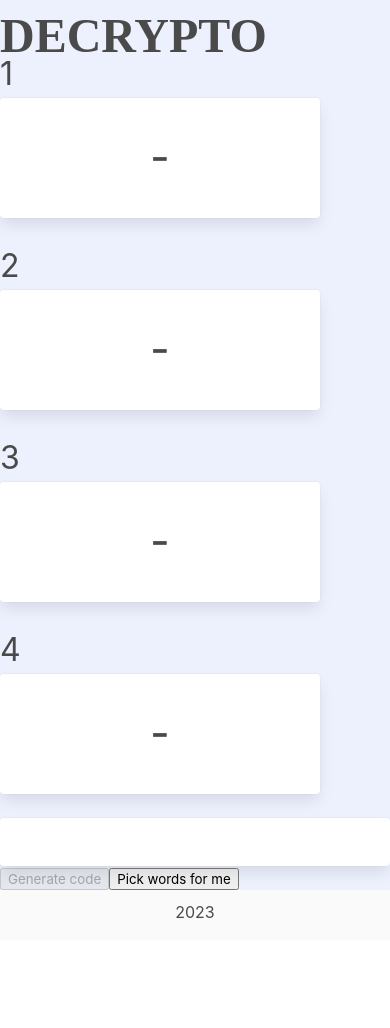
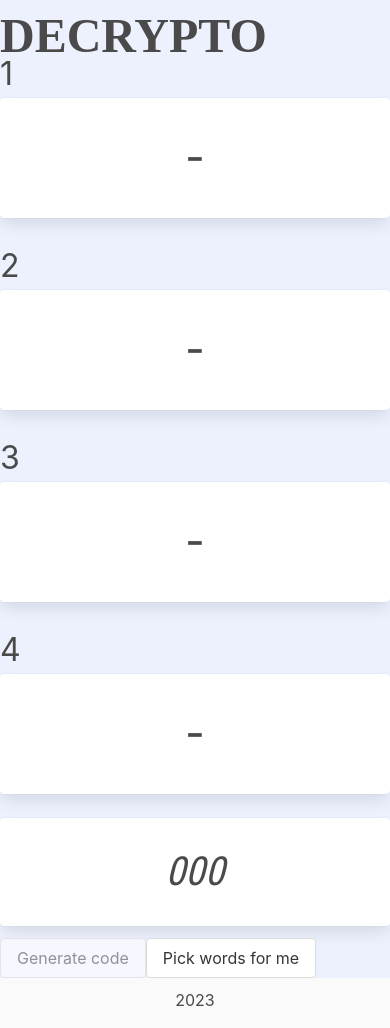
Before and after one commit to punkrocker178/hiu-decrypto, an Angular app: page / in a window 390 px wide. Before the commit the page ends 940 px from the top, so only its background shows below. Built offline with nearby package versions, Linux system fonts and the light colour scheme; a web font is replaced by a local one.

Commit message:
Update responsive

```diff
--- a/src/app/app.component.html
+++ b/src/app/app.component.html
@@ -5,22 +5,24 @@
 </header>
 
 <div class="container">
-  <div class="columns is-mobile" *ngFor="let word of words; let idx = index">
-    <div class="column">
+  <div class="columns is-multiline mb-3">
+    <div class="column is-half-tablet is-one-quarter-fullhd" *ngFor="let word of words; let idx = index">
       <app-word-card [word]="word" [index]="idx"></app-word-card>
     </div>
   </div>
 
-  <div class="card">
+  <div class="card mb-3">
     <div class="card-content">
       <div class="generated-codes content has-text-centered is-size-2-mobile is-size-3">
-        {{ codes.join('') }}
+        {{ codesMap.size > 0 ? codes.join('') : '000' }}
       </div>
     </div>
   </div>
 
-  <button [disabled]="wordsMap.size === 0 || codesMap.size > 0" (click)="generateCode()">Generate code</button>
-  <button (click)="randomizeWords()">Pick words for me</button>
+  <button [disabled]="wordsMap.size === 0 || codesMap.size > 0" class="button" (click)="generateCode()">
+    Generate code
+  </button>
+  <button (click)="randomizeWords()" class="button">Pick words for me</button>
 </div>
 
 <footer class="footer">
--- a/src/app/app.module.ts
+++ b/src/app/app.module.ts
@@ -4,12 +4,12 @@
 import { AppRoutingModule } from './app-routing.module';
 import { AppComponent } from './app.component';
 import { WordCardComponent } from './components/word-card/word-card.component';
-import { CodeDisplayPipe } from './pipes/code-display.pipe';
+import { NullableValuePipe } from './pipes/nullableValue.pipe';
 
 @NgModule({
   declarations: [
     AppComponent,
-    CodeDisplayPipe
+    NullableValuePipe
   ],
   imports: [
     BrowserModule,
--- a/src/app/components/word-card/word-card.component.scss
+++ b/src/app/components/word-card/word-card.component.scss
@@ -1,6 +1,4 @@
 .card {
-  width: 20rem;
-
   .content {
     text-transform: uppercase;
     font-family: 'Fira sans', sans-serif;
--- a/src/app/pipes/code-display.pipe.ts
+++ b/src/app/pipes/nullableValue.pipe.ts
@@ -1,9 +1,9 @@
 import { Pipe, PipeTransform } from '@angular/core';
 
 @Pipe({
-  name: 'codeDisplay'
+  name: 'nullableValue'
 })
-export class CodeDisplayPipe implements PipeTransform {
+export class NullableValuePipe implements PipeTransform {
 
   transform(value: number[], ...args: unknown[]): string {
     console.log(value);
```
Also changed, not shown: 2 other files (tests, documents, lock files or other folders).
